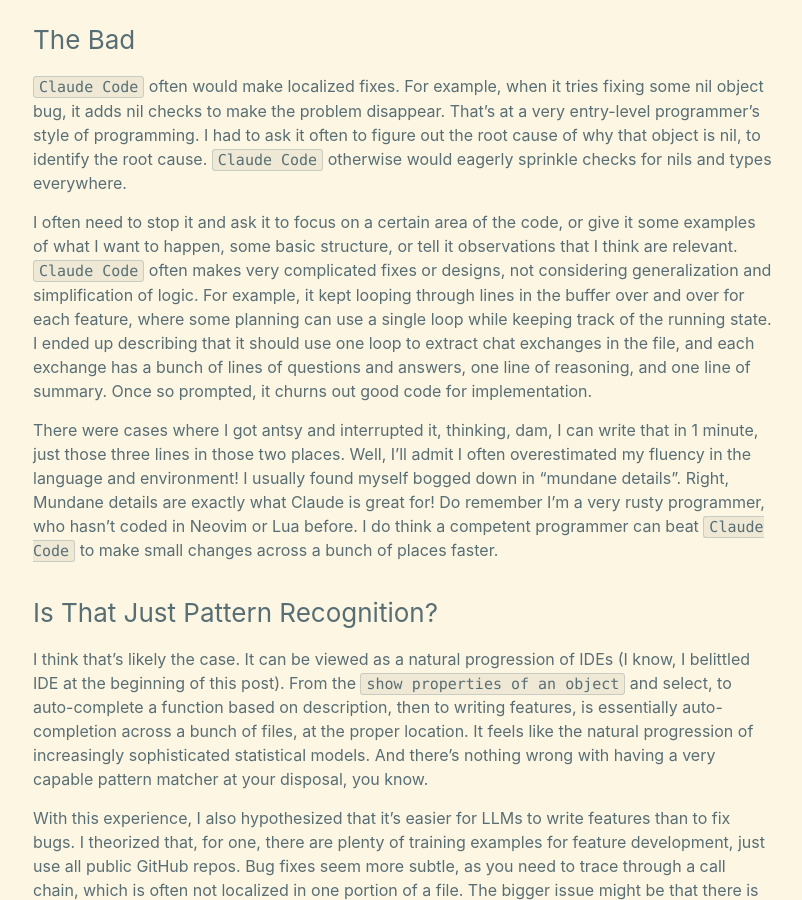
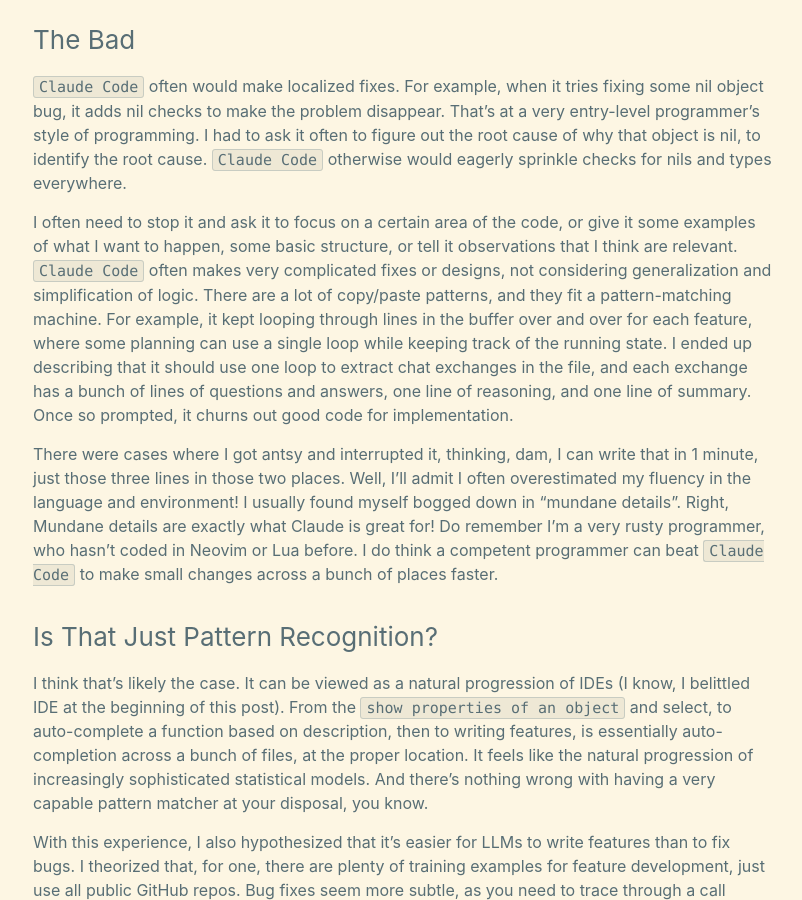
Before and after one commit to xianxu/xianxu.github.io, a Jekyll site: the page built from _posts/2025-04-28-reflection-on-ai-coding.markdown, in a window 1280 px wide and 900 px high, scrolled down 3542 px. Shown: the whole window, without its empty margins (237-1039 px from the left). Built offline with Jekyll 4.4.1, drawn with Linux system fonts in a browser that asks for light colours; comment, search, counter and statistics services are not loaded.

Commit message:
Sync latest _posts from private repo

```diff
--- a/_posts/2025-04-28-reflection-on-ai-coding.markdown
+++ b/_posts/2025-04-28-reflection-on-ai-coding.markdown
@@ -73,7 +73,7 @@
 
 `Claude Code` often would make localized fixes. For example, when it tries fixing some nil object bug, it adds nil checks to make the problem disappear. That's at a very entry-level programmer's style of programming. I had to ask it often to figure out the root cause of why that object is nil, to identify the root cause. `Claude Code` otherwise would eagerly sprinkle checks for nils and types everywhere.
 
-I often need to stop it and ask it to focus on a certain area of the code, or give it some examples of what I want to happen, some basic structure, or tell it observations that I think are relevant. `Claude Code` often makes very complicated fixes or designs, not considering generalization and simplification of logic. For example, it kept looping through lines in the buffer over and over for each feature, where some planning can use a single loop while keeping track of the running state. I ended up describing that it should use one loop to extract chat exchanges in the file, and each exchange has a bunch of lines of questions and answers, one line of reasoning, and one line of summary.  Once so prompted, it churns out good code for implementation.
+I often need to stop it and ask it to focus on a certain area of the code, or give it some examples of what I want to happen, some basic structure, or tell it observations that I think are relevant. `Claude Code` often makes very complicated fixes or designs, not considering generalization and simplification of logic. There are a lot of copy/paste patterns, and they fit a pattern-matching machine. For example, it kept looping through lines in the buffer over and over for each feature, where some planning can use a single loop while keeping track of the running state. I ended up describing that it should use one loop to extract chat exchanges in the file, and each exchange has a bunch of lines of questions and answers, one line of reasoning, and one line of summary.  Once so prompted, it churns out good code for implementation.
 
 There were cases where I got antsy and interrupted it, thinking, dam, I can write that in 1 minute, just those three lines in those two places. Well, I'll admit I often overestimated my fluency in the language and environment! I usually found myself bogged down in "mundane details". Right, Mundane details are exactly what Claude is great for! Do remember I'm a very rusty programmer, who hasn't coded in Neovim or Lua before. I do think a competent programmer can beat `Claude Code` to make small changes across a bunch of places faster.
 
```
